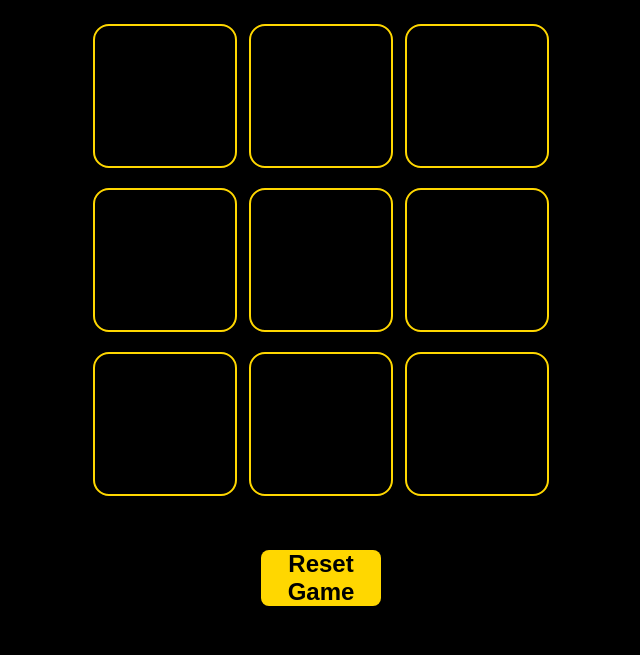
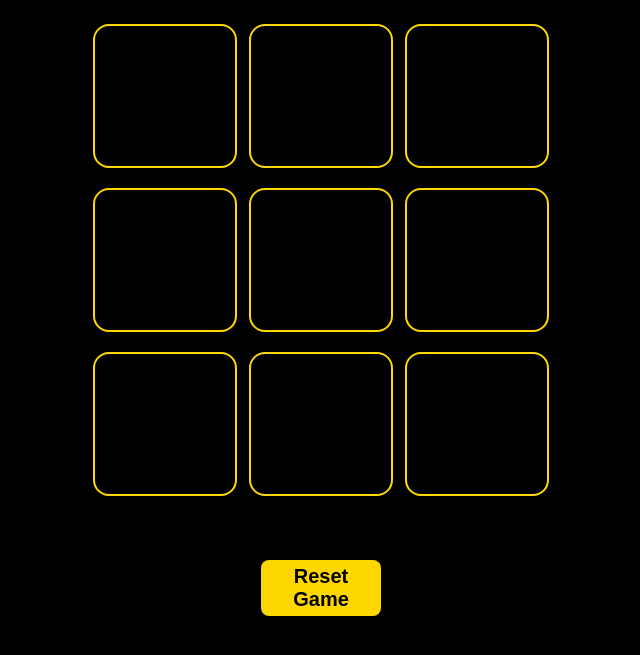
Before and after one commit to yashchavan02/MiniProject-C, a plain HTML site: page index.html in a window 1280 px wide. Shown: the part 131-786 px from the top of the page, without its empty margins (319-959 px from the left). Drawn offline with Linux system fonts and the light colour scheme.

Commit message:
add padding to button

```diff
--- a/style.css
+++ b/style.css
@@ -49,10 +49,11 @@ body {
    border: none;
    background-color: gold;
    color: black;
-   font-size: 3vmin;
+   font-size: 2.5vmin;
    cursor: pointer;
    border-radius: 0.5rem;
-   margin: 10px;
+   padding: 5px;
+   margin: 20px;
 }
 
 #msg {
@@ -66,7 +67,7 @@ body {
    left: 0;
    width: 100%;
    height: 100vh;
-   background: rgba(0, 0, 0, 0.9);
+   background: rgba(0, 0, 0, 0.95);
    display: flex;
    justify-content: center;
    align-items: center;
```
